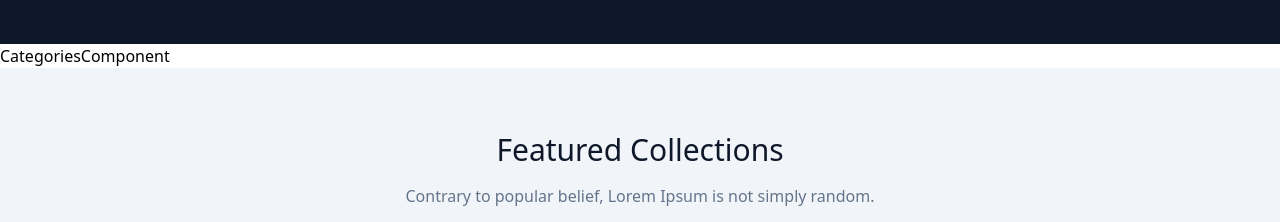
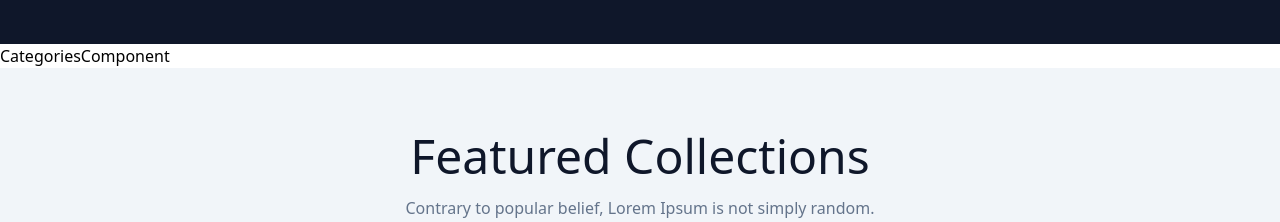
Before and after one commit to codeWithAshith/React-Query---Typescript---Online-Bookstore-Project, a React (Create React App) app: page / in a window 1280 px wide. Shown: the part 1540-1762 px from the top of the page. Built offline with nearby package versions, Linux system fonts and the light colour scheme.

Commit message:
Heading fix

```diff
--- a/src/components/Popular.component.tsx
+++ b/src/components/Popular.component.tsx
@@ -5,7 +5,7 @@ const PopularComponent = () => {
   return (
     <div className="flex min-h-[100vh] bg-slate-100">
       <div className="flex-1 flex flex-col px-8">
-        <p className="text-slate-900 text-3xl mb-4 text-center mt-16">
+        <p className="text-slate-900 text-5xl mb-4 text-center mt-16">
           Featured Collections
         </p>
         <p className="text-slate-500 text-md mb-4 text-center">
```
